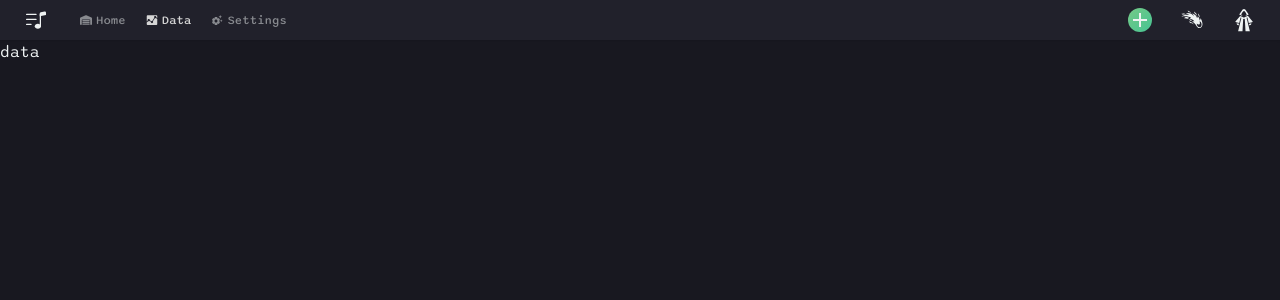
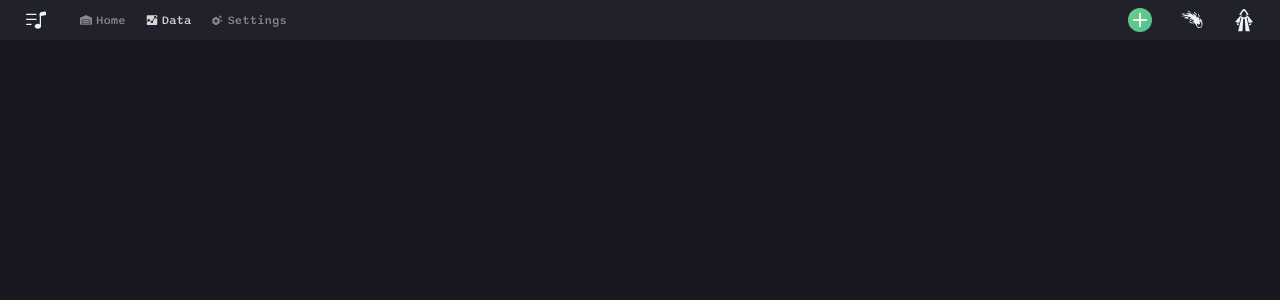
Before and after one commit to modecode22/Dushdo-Desktop-App, a React (Vite) app: page /data in a window 1280 px wide. Shown: the top 300 px of the page. Built offline with nearby package versions, Linux system fonts and the light colour scheme; grey boxes are pictures that could not be loaded.

Commit message:
some tests

```diff
--- a/package.json
+++ b/package.json
@@ -18,6 +18,7 @@
     "@tauri-apps/api": "^1.2.0",
     "class-variance-authority": "^0.4.0",
     "clsx": "^1.2.1",
+    "date-fns": "^2.29.3",
     "lucide-react": "^0.125.0",
     "react": "^18.2.0",
     "react-circular-progressbar": "^2.1.0",
--- a/src/routes/data.tsx
+++ b/src/routes/data.tsx
@@ -1,8 +1,9 @@
 
 const Data = () => {
   return (
-    <div>data</div>
-  )
+    <div>
+    </div>
+  );
 }
 
 export default Data
```
Also changed, not shown: 1 other file (tests, documents, lock files or other folders).
